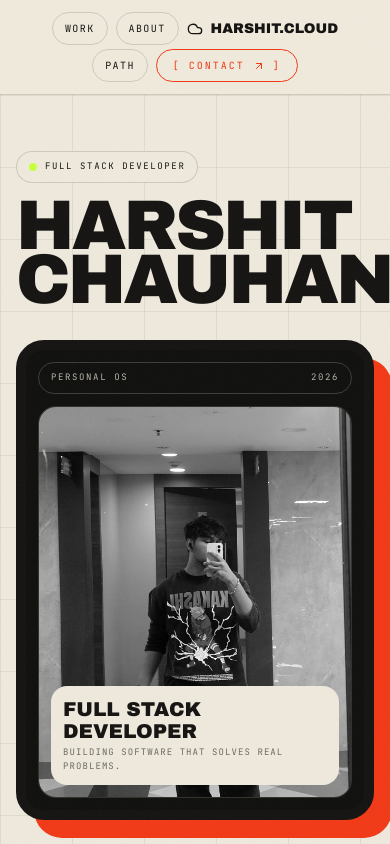
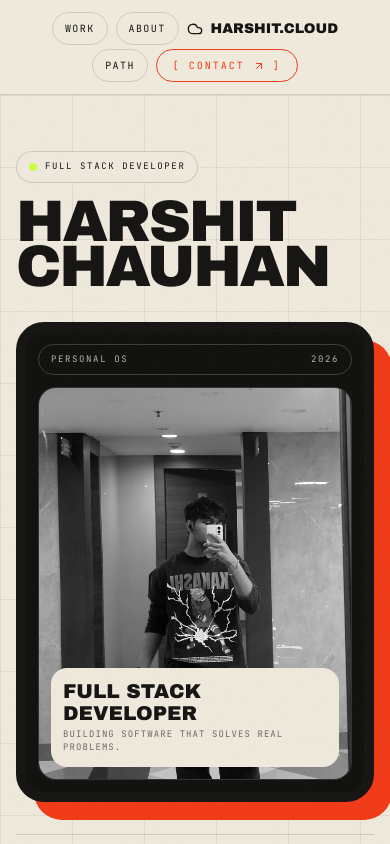
Before and after one commit to harsh4k/portfolio, a React (Vite) app: page / in a window 390 px wide. Shown: the top 844 px of the page. Built offline with nearby package versions, Linux system fonts and the light colour scheme.

Commit message:
reduce hero name and footer heading/card size on mobile

```diff
--- a/src/components/Contact.tsx
+++ b/src/components/Contact.tsx
@@ -62,7 +62,7 @@ export default function Contact() {
             <p className="mb-4 inline-flex rounded-full bg-[#C9FF3D] px-4 py-2 font-mono text-[10px] uppercase tracking-[0.16em] text-[#161513]">
               Open to opportunities
             </p>
-            <h2 className="font-display text-[18vw] uppercase leading-[0.75] tracking-[-0.07em] sm:text-[14vw] lg:text-[10vw]">
+            <h2 className="font-display text-[14vw] uppercase leading-[0.75] tracking-[-0.07em] sm:text-[12vw] lg:text-[9vw]">
               Let's Build
               <br />
               Something Great.
@@ -70,7 +70,7 @@ export default function Contact() {
           </div>
 
           <div className="rounded-[36px] bg-[#F13A18] p-5 text-[#EEE9DC] md:p-8">
-            <p className="font-display text-2xl uppercase leading-tight md:text-3xl">
+            <p className="font-display text-xl uppercase leading-tight md:text-2xl">
               Every great project starts with a conversation. Let's build something together.
             </p>
             <button
--- a/src/components/Hero.tsx
+++ b/src/components/Hero.tsx
@@ -24,7 +24,7 @@ export default function Hero() {
               <span className="h-2 w-2 rounded-full bg-[#C9FF3D]" />
               Full Stack Developer
             </div>
-            <h1 className="font-display text-[18vw] uppercase leading-[0.78] tracking-[-0.04em] text-[#161513] sm:text-[15vw] lg:text-[9.6vw]">
+            <h1 className="font-display text-[15vw] uppercase leading-[0.78] tracking-[-0.04em] text-[#161513] sm:text-[13vw] lg:text-[9vw]">
               Harshit
               <br />
               Chauhan
```
